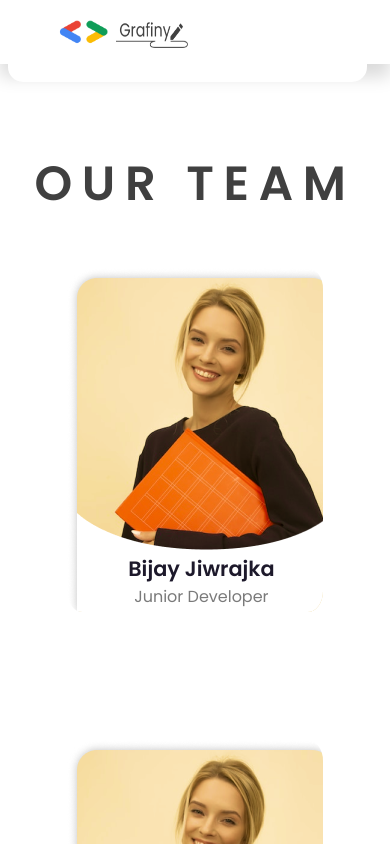
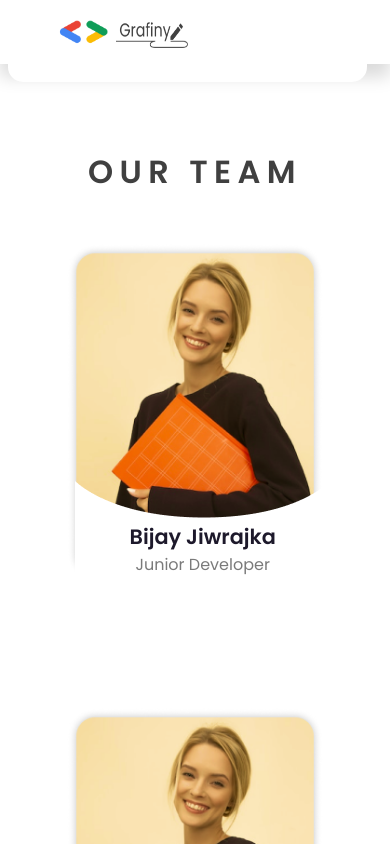
Before and after one commit to gdsc-nits-org/grafiny-client, a React (Vite) app: page /team in a window 390 px wide. Shown: the top 844 px of the page. Built offline with nearby package versions, Linux system fonts and the light colour scheme; some icons are missing.

Commit message:
ADD: Card features

```diff
--- a/src/Components/OurTeam/OurTeam.module.scss
+++ b/src/Components/OurTeam/OurTeam.module.scss
@@ -14,24 +14,23 @@
     gap: 8em;
 
     .member-card {
+      height: 21em;
       width: 16em;
-      height: 21.5em;
       border-radius: 6%;
+      background-size: cover;
       transition: transform 0.1s ease-in-out;
       overflow: hidden;
       box-shadow: 10px rgba(0, 0, 0, 0.25);
 
-      .img {
-        width: 16em;
-        height: 21.5em;
-      }
-
       .member-info {
         background: url("/assets/membercard-bottom.png");
+        display: flex;
+        flex-direction: column;
+        align-items: center;
         position: relative;
-        top: 70.78%;
-        width: 97%;
-        left: 4%;
+        top: 70%;
+        left: 3%;
+        height: 30%;
 
         h2 {
           font-family: "Poppins";
@@ -61,26 +60,22 @@
         display: none;
       }
     }
-
-    // :hover .member-social{
-    //   background-color: var(--gdsc-member-card-hover);
-    //   height: 100%;
-    //   z-index: -1;
-    // }
-
     :hover .member-social {
       transition: all 0.3s ease-in-out;
-      font-size: 2em;
       display: flex;
       flex-direction: column;
+      background-color: var(--gdsc-member-card-hover);
+      height: 100%;
+      width: 100%;
     }
 
     :hover .member-social * {
-      display: flex;
-      justify-content: center;
-      height: 1.5em;
-      position: relative;
-      top: 250%;
+      margin: auto;
+      height: 2em;
+      width: 2em;
+      border-radius: 50%;
+      background-color: var(--gdsc-bg-2-100);
+      color: var(--gdsc-dark-1-100);
     }
 
     :hover .member-info {
--- a/src/Pages/OurTeamPage/OurTeamPage.module.scss
+++ b/src/Pages/OurTeamPage/OurTeamPage.module.scss
@@ -18,3 +18,13 @@
     }
   }
 }
+
+@media screen and (max-width: 708px) {
+  .our-team {
+    .team-heading {
+      h2 {
+        font-size: 2em;
+      }
+    }
+  }
+}
```
